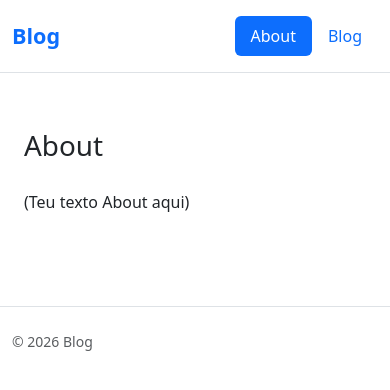
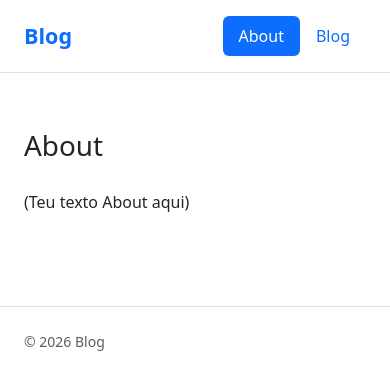
Before and after one commit to caroltheastronaut/blog, a Jekyll site: the page built from index.md, in a window 390 px wide. Shown: the top 390 px of the page. Built offline with Jekyll 4.4.1, drawn with Linux system fonts in a browser that asks for light colours.

Commit message:
Update site.css

```diff
--- a/assets/css/site.css
+++ b/assets/css/site.css
@@ -1,18 +1,33 @@
-/* Polimento minimalista para conteúdo Markdown */
+/* Conteúdo (Markdown) */
 main img { max-width: 100%; height: auto; }
 
 main p { margin-bottom: 1rem; }
-main h1, main h2, main h3, main h4 { margin-top: 2rem; margin-bottom: 1rem; }
+
+main h1, main h2, main h3, main h4 {
+  margin-top: 2rem;
+  margin-bottom: 1rem;
+}
+
 main ul, main ol { margin-bottom: 1rem; }
 
 main pre, main code { font-size: 0.95em; }
-main pre { padding: 1rem; border-radius: .5rem; overflow: auto; }
-main blockquote { padding-left: 1rem; border-left: 4px solid rgba(0,0,0,.1); }
 
-/* Mais margem lateral no mobile */
+main pre {
+  padding: 1rem;
+  border-radius: .5rem;
+  overflow: auto;
+}
+
+main blockquote {
+  padding-left: 1rem;
+  border-left: 4px solid rgba(0, 0, 0, .1);
+}
+
+/* Mais espaço lateral no mobile (Bootstrap gutter) */
 @media (max-width: 576px) {
-  main.container {
-    padding-left: 1.5rem;
-    padding-right: 1.5rem;
+  header .container,
+  main.container,
+  footer .container {
+    --bs-gutter-x: 3rem;
   }
 }
```
